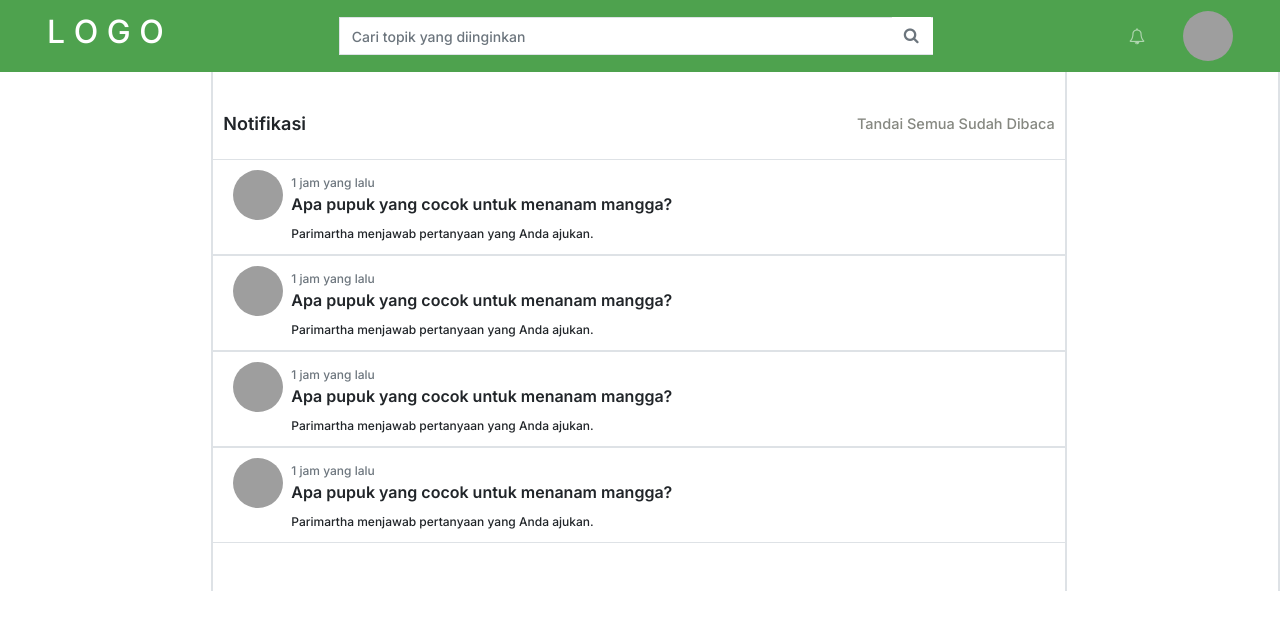
After one commit to parimartha27/TanyaNi, a Flask app: page /notification in a window 1280 px wide. The commit adds this page. Shown: the top 630 px of the page. Run offline with Flask 2, Linux system fonts and the light colour scheme; some libraries are stand-ins or nearby versions; grey boxes are pictures that could not be loaded.

Commit message:
small change

```diff
--- a/website/static/css/base.css
+++ b/website/static/css/base.css
@@ -69,12 +69,6 @@ body{
     padding: 0px 0px 0px 30px;
 }
 
-.container-fluid{
-    width: 100%;
-    display: flex;
-    justify-content: center;
-}
-
 .side-bar{
     padding: 2.5rem 0;
 }
--- a/website/templates/errorPage.html
+++ b/website/templates/errorPage.html
@@ -2,11 +2,11 @@
 {% block title %}Error Page{% endblock %}
 {% block content %}
 <style>
-
-    @import url('https://fonts.googleapis.com/css2?family=Inter:wght@500;800&display=swap');
-
     .error{
         height: 89vh;
+        width: 100%;
+        display: flex;
+        justify-content: center;
     }
 
     .side-bar {
--- /dev/null
+++ b/website/templates/notification.html
@@ -0,0 +1,105 @@
+{% extends "base.html" %}
+{% block title %}Notification{% endblock %}
+{% block content %}
+<style>
+    .side-bar {
+        display: none;
+    }
+
+    .notification{
+        padding: 3rem 0;
+    }
+
+    .notification .title{
+        padding: 0 10px;
+    }
+
+    .notification .title h5{
+        font-size: 18px;
+        font-weight: 600;
+    }
+
+    .notification .title p{
+        color: #868881;
+        font-size: 14.5px;
+    }
+
+    .notification .row{
+        --bs-gutter-x: 0rem;
+    }
+
+    .notification .col{
+        padding: 10px 20px;
+    }
+
+    /* .notification .row :hover{
+        background-color: rgb(157, 249, 157, 20%);
+    } */
+
+    .notification .text-muted{
+        font-size: 12px;
+    }
+
+    .notification .profil span{
+        font-size: 16px;
+        font-weight: 600;
+    }
+
+    .notification .not-text{
+        padding: 0 58px;
+        font-size: 12px;
+        font-weight: 400;
+    }
+
+</style>
+
+<div class="container-fluid notification">
+    <div class="title d-flex justify-content-between">
+        <h5>Notifikasi</h3>
+        <p>Tandai Semua Sudah Dibaca</p>
+    </div>
+    <div class="row pt-2 d-flex flex-column">
+        <div class="col border-top border-bottom">
+            <div class="profil d-flex align-items-center">
+                <img src="https://ps.w.org/user-avatar-reloaded/assets/icon-256x256.png?rev=2540745" alt="" width="50" height="50" class="d-block ui-w-40 rounded-circle">
+                <div class="media-body ps-2">
+                    <div class="text-muted">1 jam yang lalu</div>
+                    <span>Apa pupuk yang cocok untuk menanam mangga?</span>
+                </div>
+            </div>
+            <span class="not-text">Parimartha menjawab pertanyaan yang Anda ajukan.</span>
+        </div>
+        <div class="col border-top border-bottom">
+            <div class="profil d-flex align-items-center">
+                <img src="https://ps.w.org/user-avatar-reloaded/assets/icon-256x256.png?rev=2540745" alt="" width="50" height="50" class="d-block ui-w-40 rounded-circle">
+                <div class="media-body ps-2">
+                    <div class="text-muted">1 jam yang lalu</div>
+                    <span>Apa pupuk yang cocok untuk menanam mangga?</span>
+                </div>
+            </div>
+            <span class="not-text">Parimartha menjawab pertanyaan yang Anda ajukan.</span>
+        </div>
+        <div class="col border-top border-bottom">
+            <div class="profil d-flex align-items-center">
+                <img src="https://ps.w.org/user-avatar-reloaded/assets/icon-256x256.png?rev=2540745" alt="" width="50" height="50" class="d-block ui-w-40 rounded-circle">
+                <div class="media-body ps-2">
+                    <div class="text-muted">1 jam yang lalu</div>
+                    <span>Apa pupuk yang cocok untuk menanam mangga?</span>
+                </div>
+            </div>
+            <span class="not-text">Parimartha menjawab pertanyaan yang Anda ajukan.</span>
+        </div>
+        <div class="col border-top border-bottom">
+            <div class="profil d-flex align-items-center">
+                <img src="https://ps.w.org/user-avatar-reloaded/assets/icon-256x256.png?rev=2540745" alt="" width="50" height="50" class="d-block ui-w-40 rounded-circle">
+                <div class="media-body ps-2">
+                    <div class="text-muted">1 jam yang lalu</div>
+                    <span>Apa pupuk yang cocok untuk menanam mangga?</span>
+                </div>
+            </div>
+            <span class="not-text">Parimartha menjawab pertanyaan yang Anda ajukan.</span>
+        </div>
+    </div>
+</div>
+
+{% endblock %}
--- a/website/views.py
+++ b/website/views.py
@@ -5,3 +5,11 @@ views = Blueprint('views',__name__)
 @views.route('/')
 def home():
   return render_template('home.html')
+
+@views.route('/errorPage')
+def errorPage():
+  return render_template('errorPage.html')
+
+@views.route('/notification')
+def notification():
+  return render_template('notification.html')
```
Also changed, not shown: website/static/GambarPetani.png (added).
